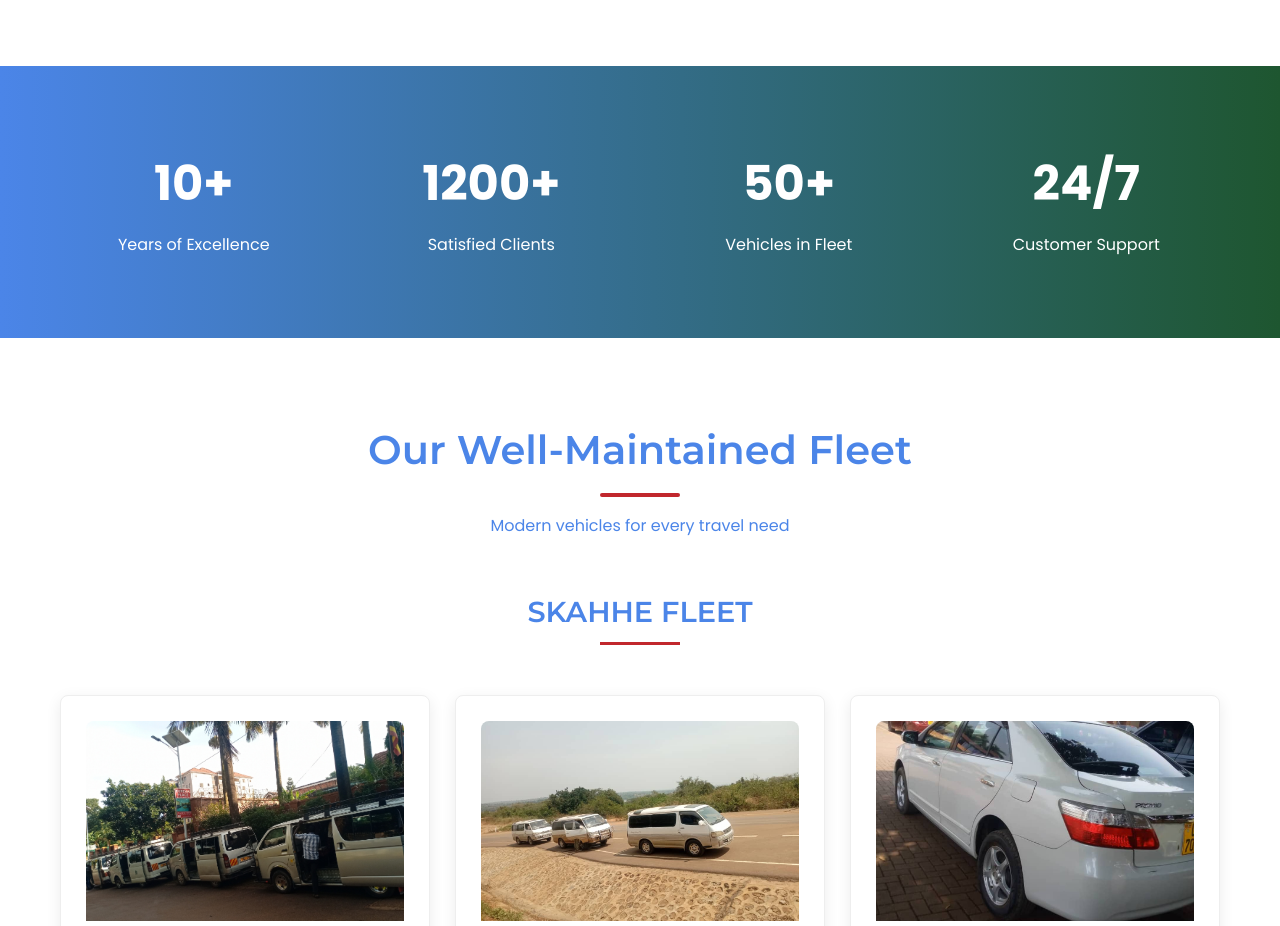
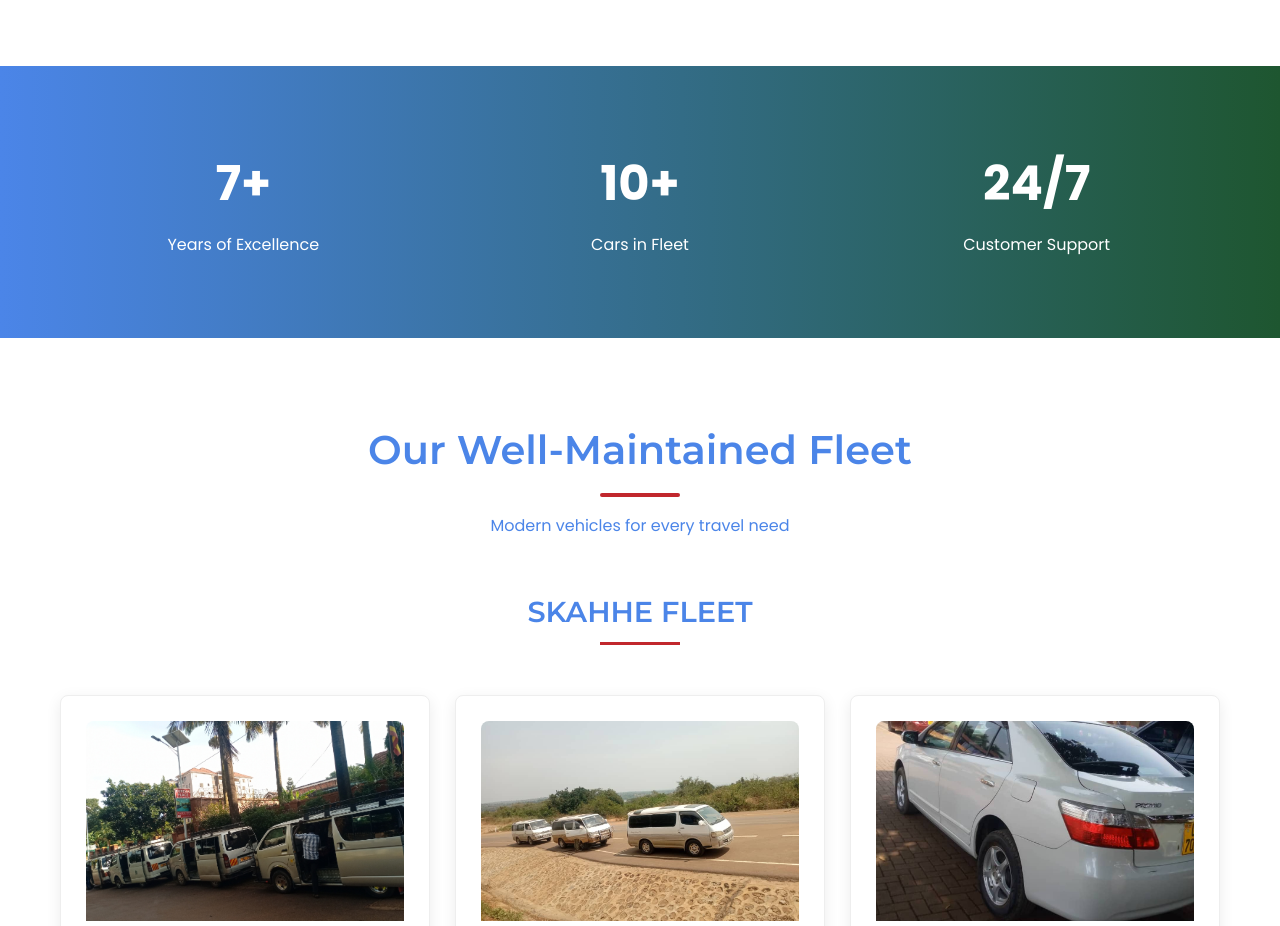
Before and after one commit to Micjeal/SKAHHE--LTD, a plain HTML site: page index.html in a window 1280 px wide. Shown: the part 3140-4066 px from the top of the page. Drawn offline with Linux system fonts and the light colour scheme.

Commit message:
Update stats section with accurate fleet information

```diff
--- a/index.html
+++ b/index.html
@@ -133,16 +133,12 @@
         <div class="container">
             <div class="stats-grid">
                 <div class="stat-item">
-                    <div class="stat-number">10+</div>
+                    <div class="stat-number">7+</div>
                     <div class="stat-text">Years of Excellence</div>
                 </div>
                 <div class="stat-item">
-                    <div class="stat-number">1200+</div>
-                    <div class="stat-text">Satisfied Clients</div>
-                </div>
-                <div class="stat-item">
-                    <div class="stat-number">50+</div>
-                    <div class="stat-text">Vehicles in Fleet</div>
+                    <div class="stat-number">10+</div>
+                    <div class="stat-text">Cars in Fleet</div>
                 </div>
                 <div class="stat-item">
                     <div class="stat-number">24/7</div>
```
